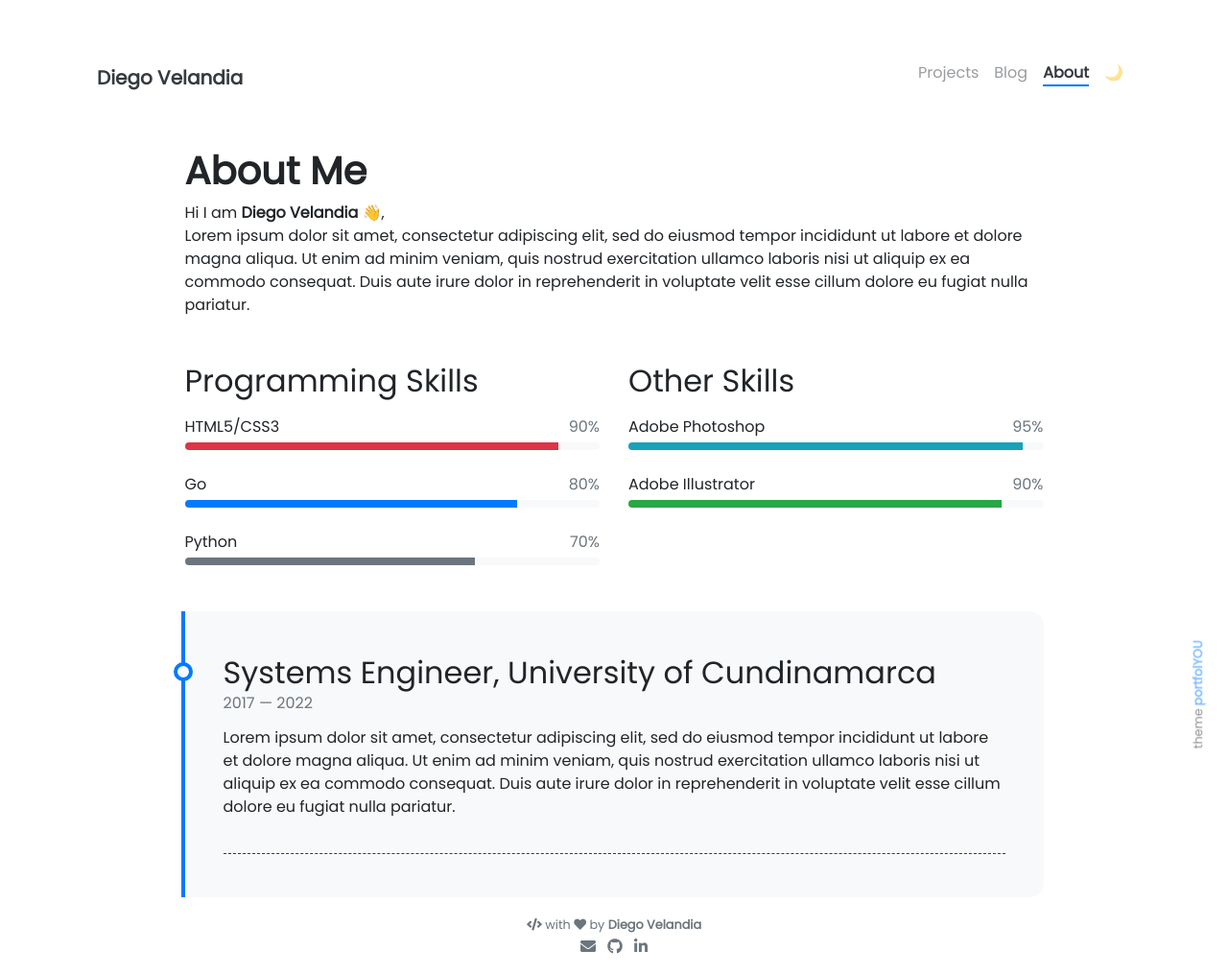
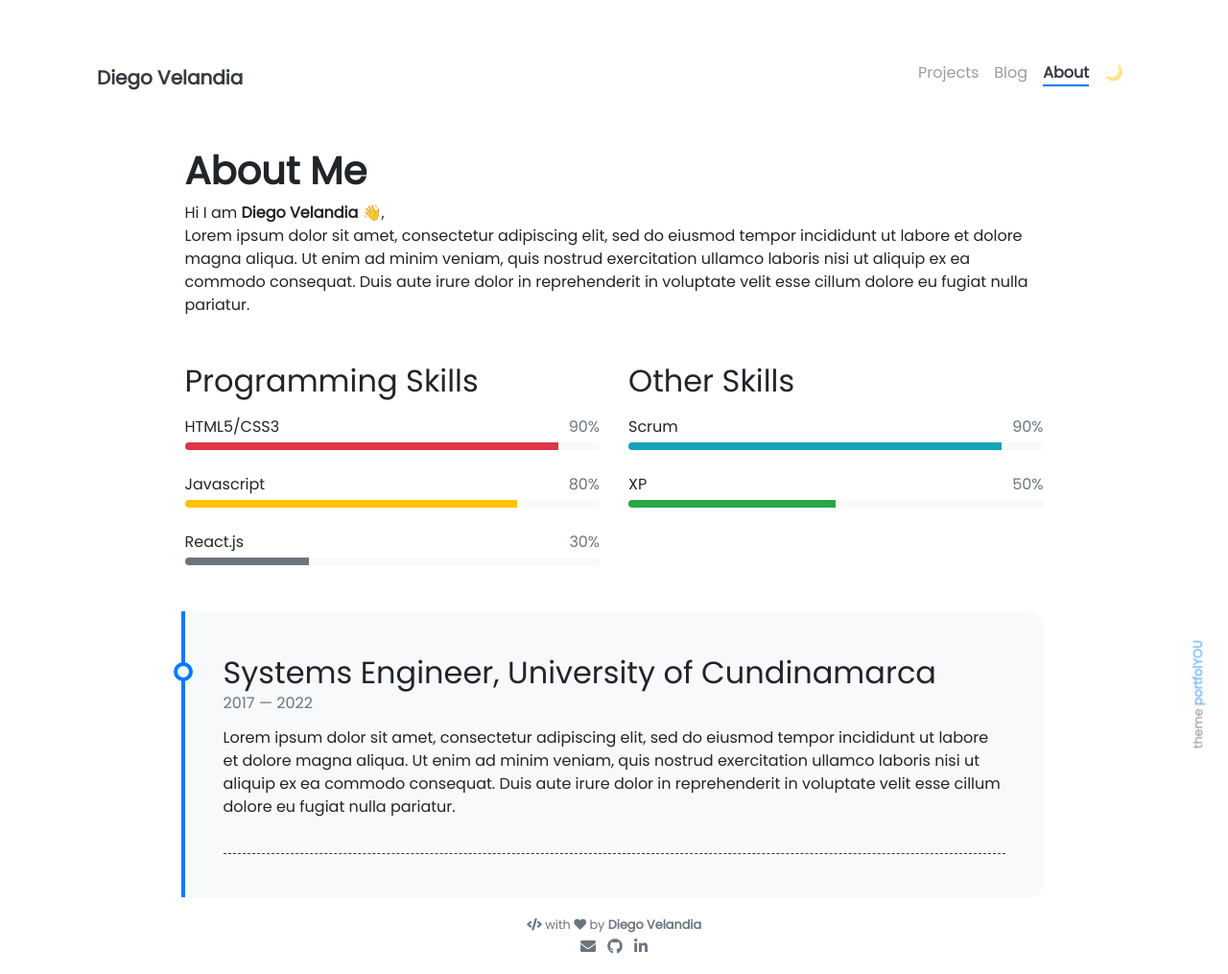
Before and after one commit to Insheloots/Insheloots.github.io, a Jekyll site: the page built from pages/about.md, in a window 1280 px wide. Shown: the whole page at 96% size. Built offline with Jekyll 4.4.1, drawn with Linux system fonts in a browser that asks for light colours; nearby versions of some CDN libraries; emoji names are drawn with the system emoji font.

Commit message:
info update and colors changes

```diff
--- a/_config.yml
+++ b/_config.yml
@@ -1,9 +1,7 @@
 ### Site Settings ###
 title               : Diego Velandia
 description         : >-
-                      I turn coffee :coffee: into code,
-                      use tabs over spaces
-                      and never broke production.
+                      Frontend Developer | Systems Engineer
 baseurl             : ""                     # Change to empty quotes if you are hosting your site at <your-username>.github.io directly
 repository          : Insheloots/Insheloots.github.io     # Change to <your-username>/<your-username>.github.io (or remove it if you don't need remote projects)
                             # Opens external URLs in new tab (works for posts, projects and navbar only)
--- a/_data/other-skills.yml
+++ b/_data/other-skills.yml
@@ -1,7 +1,7 @@
-- name: Adobe Photoshop
-  percentage: 95
+- name: Scrum
+  percentage: 90
   color: info
 
-- name: Adobe Illustrator
-  percentage: 90
+- name: XP
+  percentage: 50
   color: success
--- a/_data/programming-skills.yml
+++ b/_data/programming-skills.yml
@@ -2,10 +2,10 @@
   percentage: 90
   color: danger
 
-- name: Go
+- name: Javascript
   percentage: 80
-  color:
+  color: warning
 
-- name: Python
-  percentage: 70
+- name: React.js
+  percentage: 30
   color: secondary
```
